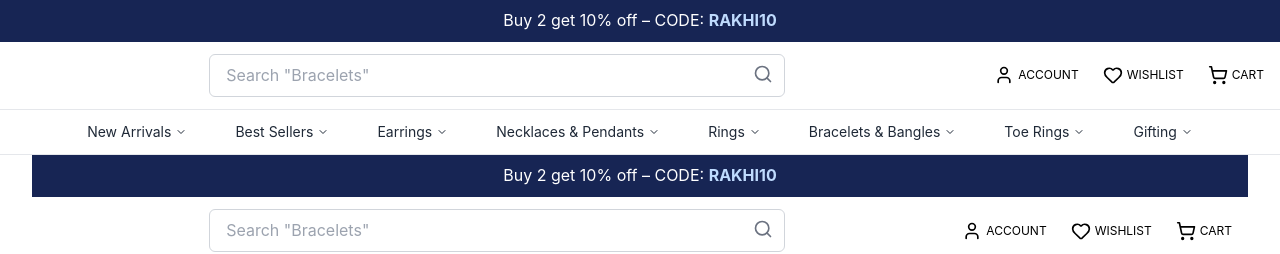
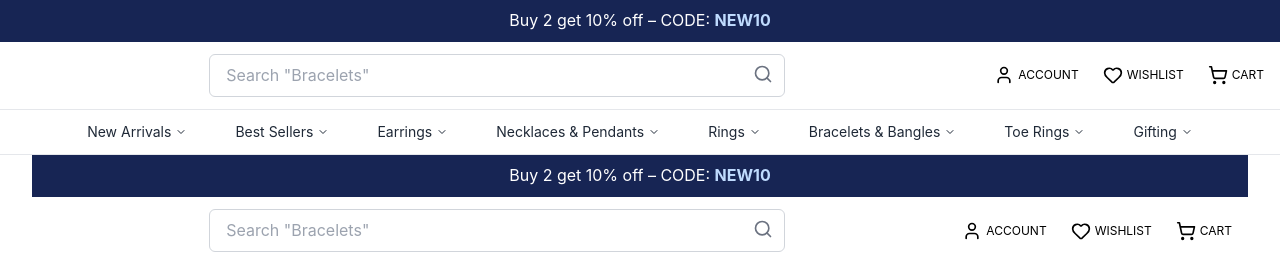
Before and after one commit to gargprachi343/silanyas, a Next.js app: page /about-us in a window 1280 px wide. Shown: the top 254 px of the page. Built offline with nearby package versions, Linux system fonts and the light colour scheme.

Commit message:
pendants

```diff
--- a/components/Navbar.tsx
+++ b/components/Navbar.tsx
@@ -26,7 +26,7 @@ const Navbar = () => {
       {/* Top banner */}
       <div className="w-full bg-blue-950 p-2 text-white text-center">
         Buy 2 get 10% off – CODE:{" "}
-        <span className="font-bold text-blue-200">RAKHI10</span>
+        <span className="font-bold text-blue-200">NEW10</span>
       </div>
 
       {/* Main navbar */}
```
Also changed, not shown: app/pendants/[id]/page.tsx (added), app/pendants/page.tsx (added), data/pendants.ts (added).
